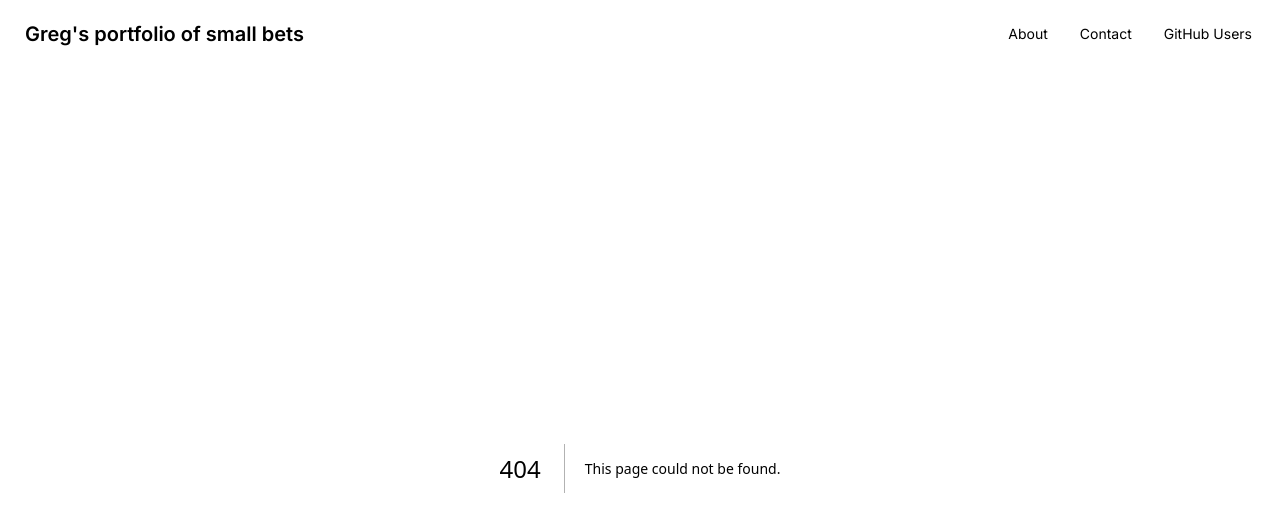
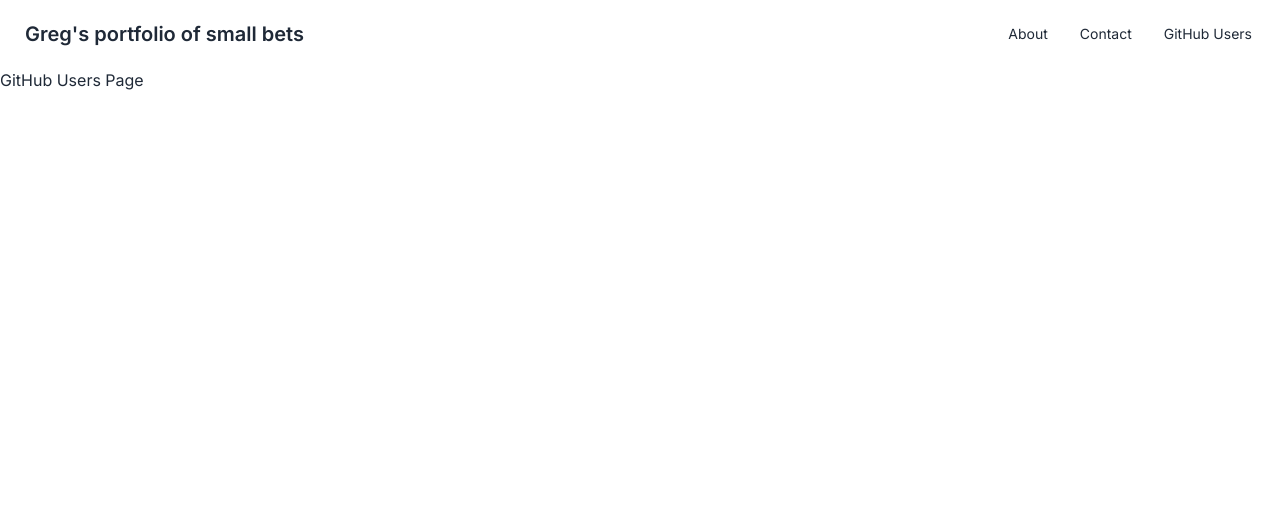
Before and after one commit to awostenberg/symmetrical-guide, a Next.js app: page /githubusers in a window 1280 px wide. Before the commit this address had no page. Shown: the top 532 px of the page. Built offline with nearby package versions, Linux system fonts and the light colour scheme.

Commit message:
F1 githubusers page loc.485

```diff
--- /dev/null
+++ b/src/app/githubusers/page.tsx
@@ -0,0 +1,6 @@
+
+const GitHubUsers = () => (
+    <div>
+        <h1>GitHub Users Page</h1>
+    </div>);
+export default GitHubUsers
```
Also changed, not shown: 2 other files (tests, documents, lock files or other folders).
